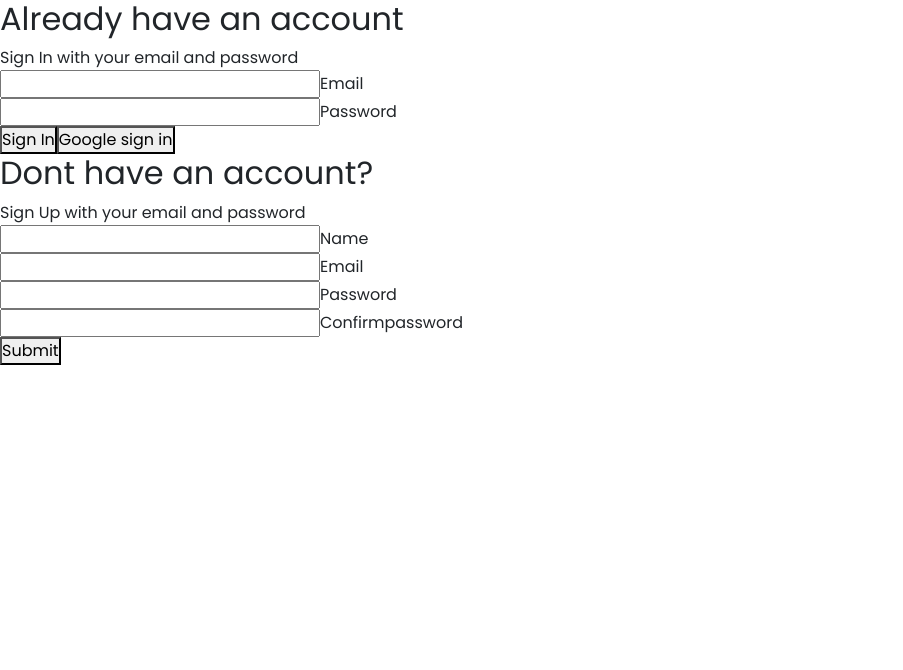
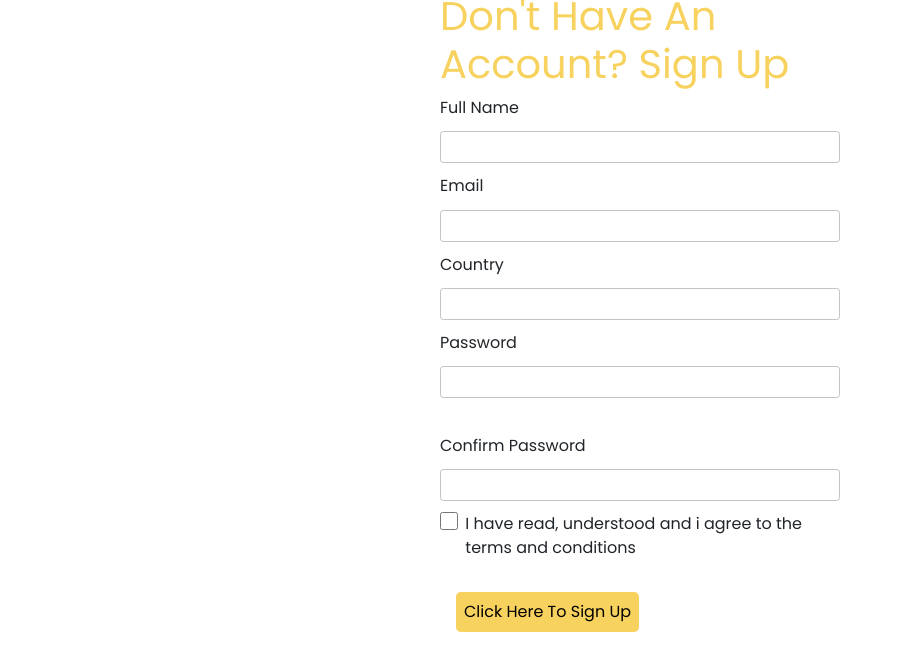
Before and after one commit to NathanaelBenjamin/fin-company, a React (Create React App) app: page /auth in a window 1280 px wide. Shown: the top 670 px of the page, without its empty margins (0-903 px from the left). Built offline with nearby package versions, Linux system fonts and the light colour scheme; no server answers; sample sign-in values are in the browser's storage; a web font is replaced by a local one.

Commit message:
Revert "'firestore'"
This reverts commit bdffe62f97d969da0ee3f088d494942a09950bd3.

```diff
--- a/package.json
+++ b/package.json
@@ -8,7 +8,6 @@
     "@testing-library/user-event": "^13.5.0",
     "aos": "^3.0.0-beta.6",
     "bootstrap": "^5.1.3",
-    "firebase": "^9.8.1",
     "react": "^18.1.0",
     "react-bootstrap": "^2.4.0",
     "react-dom": "^18.1.0",
@@ -16,7 +15,6 @@
     "react-router-dom": "^6.3.0",
     "react-scripts": "5.0.1",
     "react-scroll": "^1.8.7",
-    "recharts": "^2.1.10",
     "styled-components": "^5.3.5",
     "web-vitals": "^2.1.4"
   },
--- a/src/App.js
+++ b/src/App.js
@@ -1,12 +1,12 @@
 import React from 'react';
 //import GlobalStyle from './components/GlobalStyle'
-import { Routes, Route } from "react-router-dom";
-import AdminDashBoard from './Pages/AdminDashBoard/AdminDashBoard'
+import { Routes, Route} from "react-router-dom";
+import  AdminDashBoard  from './Pages/AdminDashBoard/AdminDashBoard'
+import SignUp from './components/Authentication/SignUp'
 // import Dashboard from './Pages/Dashboard'
 import Home from './Pages/Home';
 import "./Pages/HomeStyles.css"
 import ProtectedRoute from './components/ProtectedRoute';
-import Auth from './components/Authentication/auth';
 
 
 const App = () => {
@@ -16,7 +16,7 @@ const App = () => {
       {/* <Globalstyle/> */}
       <Routes>
         <Route exact path='/' element={<Home />}></Route>
-        <Route exact path='/auth' element={<Auth />}></Route>
+        <Route exact path='/auth' element={<SignUp />}></Route>
         <Route element={<ProtectedRoute />}>
           <Route exact path='/*' element={<AdminDashBoard />}></Route>
         </Route>
--- a/src/components/Authentication/SignIn.js
+++ /dev/null
@@ -1,92 +0,0 @@
-import React, { useState, useEffect } from 'react';
-import {
-    auth,
-    createUserDocumentFromAuth,
-    signInWithEmailAndPasswordAuth,
-    siginWithGooglePopup
-} from '../../utils/firebase/firebase.utils';
-import { signInWithPopup } from 'firebase/auth';
-import { getRedirectResult } from 'firebase/auth';
-import FormInput from '../form-input/formInput';
-
-
-
-const defaultformfield = {
-
-    Email: '',
-    password: '',
-
-}
-function Signinform() {
-    const [Formfield, setFormfield] = useState(defaultformfield);
-    const { email, password, } = Formfield;
-
-
-
-    const handlechange = (event) => {
-        const { name, value } = event.target
-
-        setFormfield({ ...Formfield, [name]: value })
-    };
-
-    // console.log(Formfield);
-
-
-    const signInWithGoogle = async () => {
-        await siginWithGooglePopup();
-    };
-
-
-    useEffect(() => async () => {
-        const { user } = await getRedirectResult(auth);
-        if (user) {
-            const userDocRef = await createUserDocumentFromAuth(user);
-        }
-    }, []);
-
-
-    const resetformfields = () => (
-        setFormfield(defaultformfield))
-
-
-    const handleSubmit = async (e) => {
-        e.preventDefault();
-
-        try {
-            const { user } = await signInWithEmailAndPasswordAuth(email, password);
-
-            resetformfields()
-
-        } catch (error) {
-            switch (error.code) {
-                case 'auth/user-not-found':
-                    alert('You do not have an account. Sign Up');
-                    break;
-                case 'auth/wrong-password':
-                    alert('incorrect password');
-                default:
-                    console.log(error);
-
-            }
-        }
-
-    };
-
-    return (
-        <div>
-            <h2>Already have an account</h2>
-
-            <span>Sign In with your email and password</span>
-            <form onSubmit={handleSubmit}>
-                <FormInput label='Email' type="email" required onChange={handlechange} name='email' value={email} />
-                <FormInput label='Password' type='password' required onChange={handlechange} name='password' value={password} />
-                <button onClick={signInWithEmailAndPasswordAuth} type='submit'>Sign In</button>
-                <button onClick={signInWithGoogle}>Google sign in</button>
-
-            </form>
-
-        </div>
-    );
-}
-
-export default Signinform;
--- a/src/components/Authentication/SignUp.js
+++ b/src/components/Authentication/SignUp.js
@@ -1,75 +1,67 @@
-import React, { useState, } from 'react';
-import { createUserDocumentFromAuth, createEmailAndPasswordAuth } from '../../utils/firebase/firebase.utils';
-import FormInput from '../form-input/formInput';
 
-const defaultformfield = {
-  displayName: '',
-  Email: '',
-  password: '',
-  confirmPassword: ''
-}
-function Signupform() {
-  const [Formfield, setFormfield] = useState(defaultformfield);
-  const { displayName, email, password, confirmPassword } = Formfield;
-
-
-  const handlechange = (event) => {
-    const { name, value } = event.target
-
-    setFormfield({ ...Formfield, [name]: value })
-  };
-
-  console.log(Formfield);
+import React, { useState } from "react";
+import './auth.css'
 
 
 
-  const resetformfields = () => (
-    setFormfield(defaultformfield))
+function SignUp() {
+    const defaultformfield = {
+        displayName: '',
+        email: '',
+        country: '',
+        password: '',
+        confirmpassword: '',
+
+    }
+    const [formfield, setformfield] = useState(defaultformfield)
+    const { displayName, email, country, password, confirmpassword } = formfield
+
+    const handleChange = (event) => {
+        const { name, value } = event.target;
+
+        setformfield({ ...formfield, [name]: value })
+    }
+
+    const submitHandler = (e) => {
+        e.preventDefault();
+
+        sessionStorage.setItem('userDetails', JSON.stringify({ ...formfield }))
+
+        if (password !== confirmpassword) {
+            alert('Passwords do not match')
+        } else {
+            window.location = '/dashboard'
+        }
 
 
-  const handleSubmit = (async (e) => {
-    e.preventDefault();
-    if (password != confirmPassword) {
-      alert('password and confirm password do not match')
-    } else {
-      window.location = '/dashboard'
-        ;
-    }
-    try {
-      const { user } = await createEmailAndPasswordAuth(email, password);
-      console.log(user);
-      await createUserDocumentFromAuth(user, { displayName })
 
-      resetformfields()
-      window.location = '/dashoard'
-    } catch (error) {
-      if (error.code === 'auth/email-already-in-use') {
-        alert('email already in use');
-      } else if (error.code === 'auth/network-request-failed') {
-        alert('check network connection');
-      } else {
-        console.log('user creation not complete', error);
-
-      }
     }
 
-  });
+    return (
 
-  return (
-    <div>
-      <h2>Dont have an account?</h2>
+        <div className="forms">
 
-      <span>Sign Up with your email and password</span>
-      <form onSubmit={handleSubmit}>
-        <FormInput
-          label='Name' type='text' required onChange={handlechange} name='displayName' value={displayName} />
-        <FormInput label='Email' type="email" required onChange={handlechange} name='email' value={email} />
-        <FormInput label='Password' type='password' required onChange={handlechange} name='password' value={password} />
-        <FormInput label='Confirmpassword' type='password' required onChange={handlechange} name='confirmPassword' value={confirmPassword} />
-        <button type='submit'>Submit</button>
-      </form>
-    </div>
-  );
+            <form onSubmit={submitHandler}>
+                <h1>Don't Have An Account? Sign Up</h1>
+                <label>Full Name</label>
+                <input type='text' onChange={handleChange} name='displayName' value={displayName} /><br />
+                <label>Email</label>
+                <input type="email" required onChange={handleChange} name='email' value={email} /><br />
+                <label>Country </label>
+                <input type="text" required onChange={handleChange} name='country' value={country} /><br />
+                <label>Password</label>
+                <input type='password' onChange={handleChange} name='password' value={password} /><br /><br />
+                <label>Confirm Password</label>
+                <input type='password' onChange={handleChange} name='confirmpassword' value={confirmpassword} />
+                <div style={{ display: "flex", alignItems: "flex-start" }}>
+                    <input type="checkbox" style={{ width: "25px", margin: "-7px 7px 0 0" }} id="readTerms" />
+                    <p >I have read, understood and i agree to the terms and conditions</p>
+                </div>
+                <button type='submit'>Click Here To Sign Up</button>
+
+            </form>
+        </div>
+    );
 }
 
-export default Signupform;
+export default SignUp;
--- a/src/components/Authentication/auth.css
+++ b/src/components/Authentication/auth.css
@@ -5,7 +5,7 @@
 
 }
 
-/* form {
+form {
     width: 25rem;
 }
 
@@ -14,25 +14,14 @@ h1 {
         #f8d25f
 }
 
-.side {
-    height: 100%;
-    width: 40rem;
-    display: flex;
-    justify-content: center;
-    align-items: center;
-
-}
-
 .forms {
-    background-color: #f8d25f;
-    background-image: linear-gradient(rgb(207, 180, 97), rgb(214, 182, 85, 0.3));
     align-items: center;
     width: 100%;
     box-sizing: border-box;
     height: 40rem;
     display: flex;
-    padding-right: 10rem;
-    justify-content: space-between;
+
+    justify-content: center;
 }
 
 input {
@@ -56,4 +45,4 @@ button:hover {
     background-color: white;
     border: solid 0.1rem black;
     transition: ease-in-out 0.5s;
-} */
+}
--- a/src/components/Authentication/auth.js
+++ /dev/null
@@ -1,14 +0,0 @@
-import React from 'react';
-import Signinform from './SignIn';
-import Signupform from './SignUp';
-
-function Auth(props) {
-    return (
-        <div>
-            <Signinform />
-            <Signupform />
-        </div>
-    );
-}
-
-export default Auth;
--- a/src/components/form-input/formInput.js
+++ /dev/null
@@ -1,20 +0,0 @@
-import React from 'react';
-
-function FormInput({ label, ...otherProps }) {
-    return (
-        <div className='group'>
-            <input className='form-input' {...otherProps} />
-
-            {label && (
-                <label className={`
-
-                 form-input-label`}
-                >
-                    {label}  </label>
-            )}
-
-        </div>
-    );
-}
-
-export default FormInput;
--- a/src/components/form-input/formInput.scss
+++ /dev/null
@@ -1,54 +0,0 @@
-$sub-color: grey;
-$main-color: black;
-
-@mixin shrinkLabel {
-    top: -14px;
-    font-size: 12px;
-    color: $main-color;
-}
-
-.group {
-    position: relative;
-    margin: 45px 0;
-
-    .form-input {
-        background: none;
-        background-color: white;
-        color: $sub-color;
-        font-size: 18px;
-        padding: 10px 10px 10px 5px;
-        display: block;
-        width: 100%;
-        border: none;
-        border-radius: 0;
-        border-bottom: 1px solid $sub-color;
-        margin: 25px 0;
-
-        &:focus {
-            outline: none;
-        }
-
-        &:focus~.form-input-label {
-            @include shrinkLabel();
-        }
-    }
-
-    input[type='password'] {
-        letter-spacing: 0.3em;
-    }
-
-    .form-input-label {
-        color: $sub-color;
-        font-size: 16px;
-        font-weight: normal;
-        position: absolute;
-        pointer-events: none;
-        left: 5px;
-        top: 10px;
-        transition: 300ms ease all;
-
-        &.shrink {
-            @include shrinkLabel();
-        }
-    }
-}
--- a/src/utils/firebase/firebase.utils.js
+++ /dev/null
@@ -1,118 +0,0 @@
-import { initializeApp } from 'firebase/app';
-import {
-    getAuth,
-    signInWithRedirect,
-    signInWithPopup,
-    signInWithEmailAndPassword,
-    GoogleAuthProvider,
-    createUserWithEmailAndPassword,
-    signOut,
-    onAuthStateChanged
-
-}
-    from 'firebase/auth';
-import {
-    getFirestore,
-    doc,
-    getDoc,
-    setDoc,
-} from 'firebase/firestore';
-
-
-const firebaseConfig = {
-    apiKey: "AIzaSyDUWeLFf9T7NLXA3GdvGcCv2cM-84jlBk0",
-    authDomain: "managee-fe589.firebaseapp.com",
-    projectId: "managee-fe589",
-    storageBucket: "managee-fe589.appspot.com",
-    messagingSenderId: "599508324257",
-    appId: "1:599508324257:web:286d9af4f53770a1ac05e0",
-    measurementId: "G-5HBX8E4K9T"
-};
-
-// Initialize Firebase
-const firebaseApp = initializeApp(firebaseConfig);
-
-const provider = new GoogleAuthProvider();
-provider.setCustomParameters({
-    prompt: 'select_account'
-});
-
-export const auth = getAuth()
-export const siginWithGooglePopup = () => signInWithPopup(auth, provider)
-export const signInWithGoogleRedirect = () => signInWithRedirect(auth, provider);
-export const db = getFirestore();
-
-export const createUserDocumentFromAuth = async (userAuth,
-    additionalInformation = {}
-) => {
-    if (!userAuth) return;
-    const userDocRef = doc(db, 'users', userAuth.uid)
-
-
-    const userSnapshot = await getDoc(userDocRef)
-    // console.log(userDocRef);
-    if (!userSnapshot.exists()) {
-        const { displayName, email } = userAuth
-        const createdAt = new Date()
-        try {
-            await setDoc(userDocRef, {
-                displayName, email, createdAt,
-                ...additionalInformation,
-            })
-        }
-        catch (error) {
-            console.log('this is an error', error.message);
-        }
-        return userDocRef
-    }
-}
-export const createEmailAndPasswordAuth = async (email, password) => {
-    if (!email || !password) return;
-    return await createUserWithEmailAndPassword(auth, email, password)
-}
-
-export const signInWithEmailAndPasswordAuth = async (email, password) => {
-    if (!email || !password) return;
-    return await signInWithEmailAndPassword(auth, email, password)
-}
-
-
-export const signOutUser = async () => {
-    await signOut(auth)
-}
-
-export const onAuthStateChangedListener = (callback) => {
-
-    return onAuthStateChanged(auth, callback)
-}
-// export const auth = getAuth();
-// export const siginWithGooglePopup = () => signInWithPopup(auth, provider);
-// export const signInWithGoogleRedirect = () => signInWithRedirect(auth, provider);
-
-
-// export const db = getFirestore();
-
-// export const createUserDocumentFromAuth = async (userAuth) => {
-//     const userDocRef = doc(db, 'users', userAuth.uid);
-//     console.log(userDocRef);
-
-//     const userSnapshot = await getDoc(userDocRef)
-
-
-//     if (!userSnapshot.exists()) {
-//         const { email, displayName } = userAuth
-//         const createdAt = new Date()
-
-//         try {
-//             await setDoc(userDocRef, {
-//                 displayName, email, createdAt
-//             })
-//         }
-//         catch (error) {
-//             console.log('error creating the user', error.message);
-//         }
-//         return userDocRef
-//     }
-
-
-// }
```
Also changed, not shown: src/Pages/AdminDashBoard/AdminDashBoard.js (+34 -36 lines), src/contexts/usercontext.js (deleted, +0 -32 lines), 1 other file (tests, documents, lock files or other folders).
